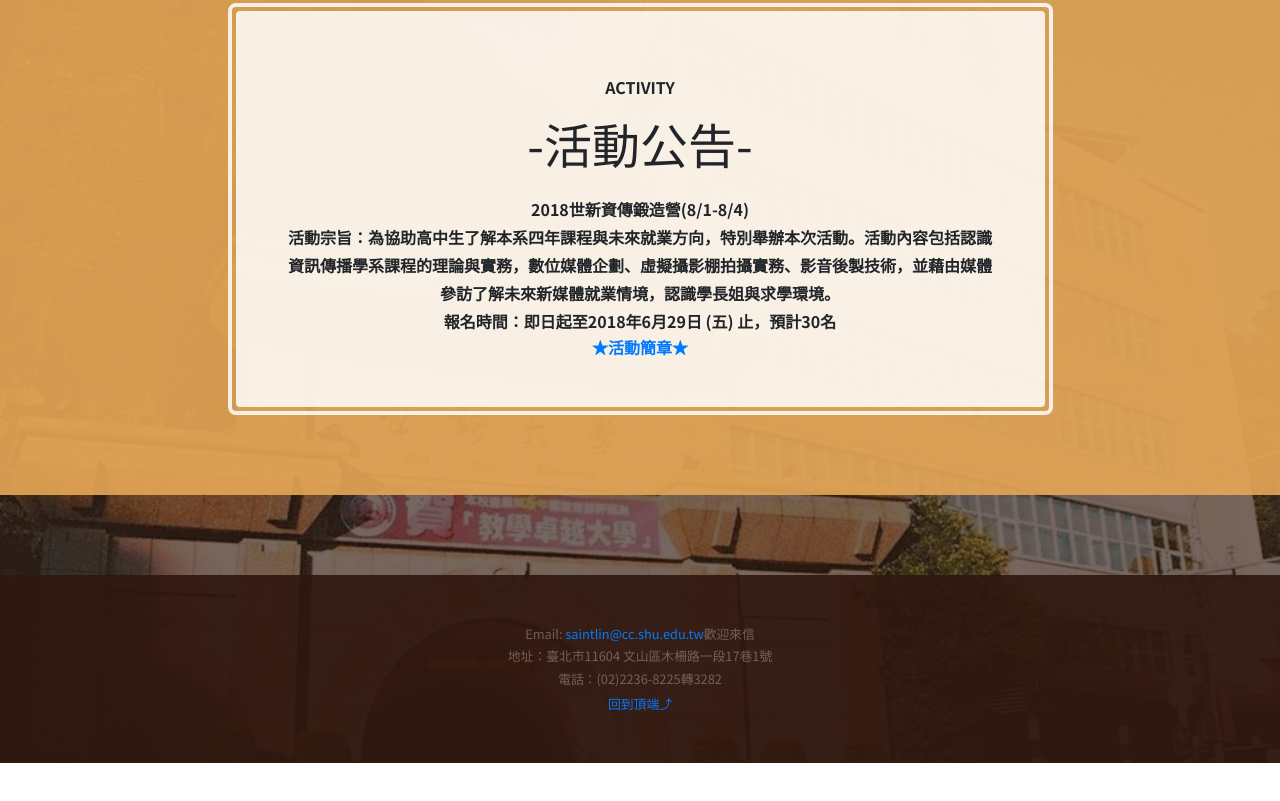
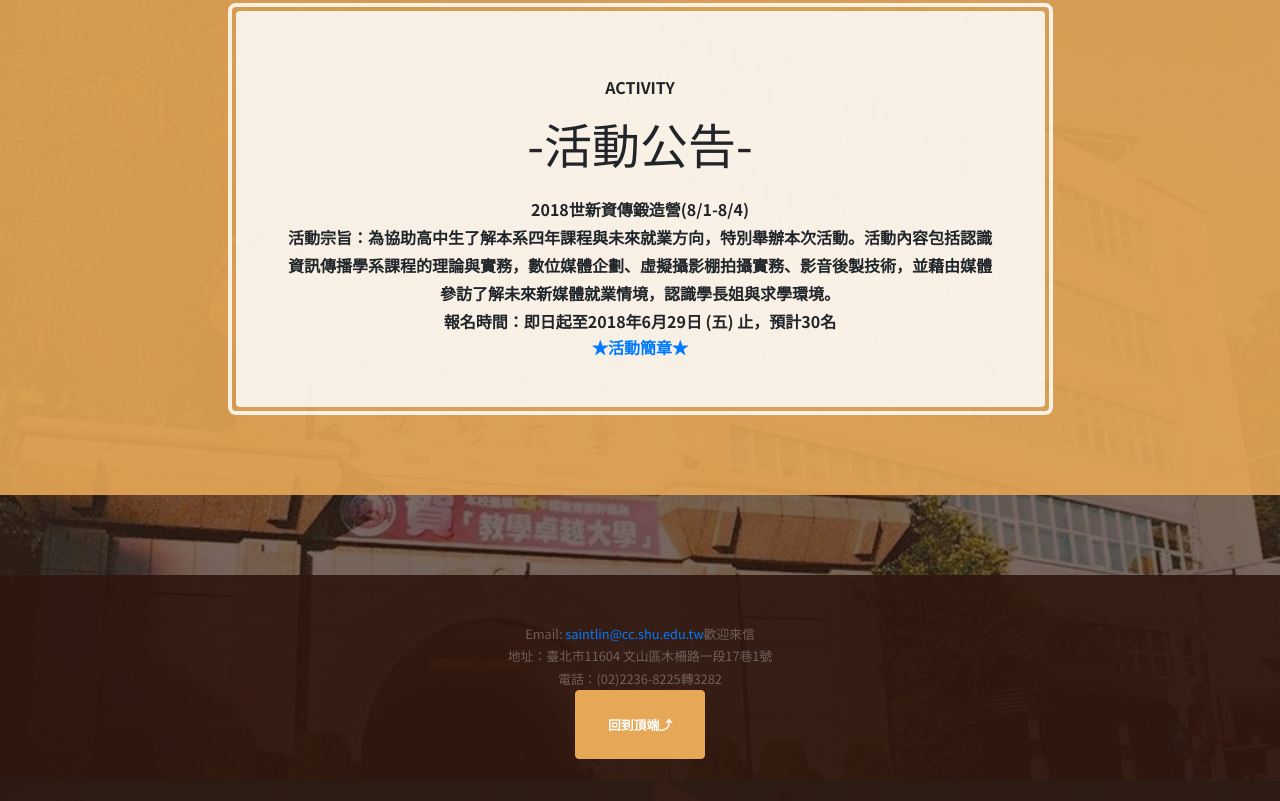
Before and after one commit to chichi-yuan/SHU-ICS, a website: page index.html in a window 1280 px wide. Shown: the part 1139-1940 px from the top of the page. Before the commit the page ends 1902 px from the top, so only its background shows below. Drawn offline with Linux system fonts and the light colour scheme.

Commit message:
Add files via upload

```diff
--- a/index.html
+++ b/index.html
@@ -93,8 +93,8 @@
 			  </p>
 			  <p class="mb-0">報名時間：即日起至2018年6月29日 (五) 止，預計30名
 			  </p>
-			  <span><a href="https://goo.gl/ufZv6f"target="_blank">★活動簡章★</a>
-			  </span>
+			  <div><a href="https://goo.gl/ufZv6f"target="_blank">★活動簡章★</a>
+			  </div>
             </div>
           </div>
         </div>
@@ -108,7 +108,9 @@
 		<p class="m-0 small">地址：臺北市11604 文山區木柵路一段17巷1號</p>
 		<p class="m-0 small">電話：(02)2236-8225轉3282</p>
 		<li class="list-inline-item">
-		<p class="m-0 small"><a href="index.html"style="text-decoration:none">回到頂端⤴</a></p>
+		<div class="intro-button mx-auto">
+              <a class="btn btn-primary btn-xl" href="#">回到頂端⤴</a>
+            </div>
       </div>
     </footer>
 
```
